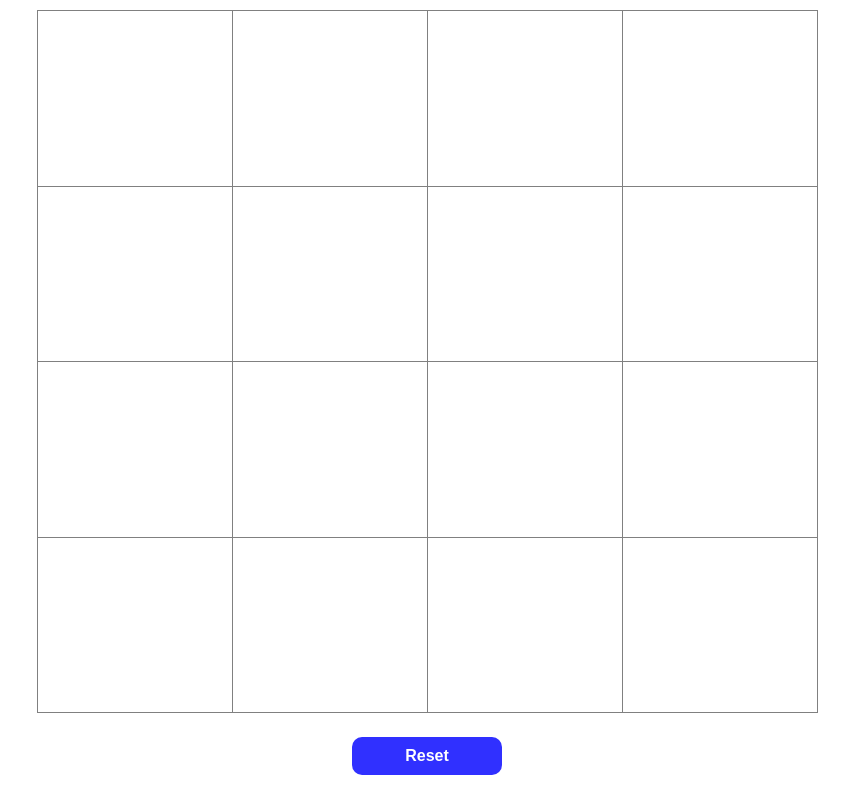
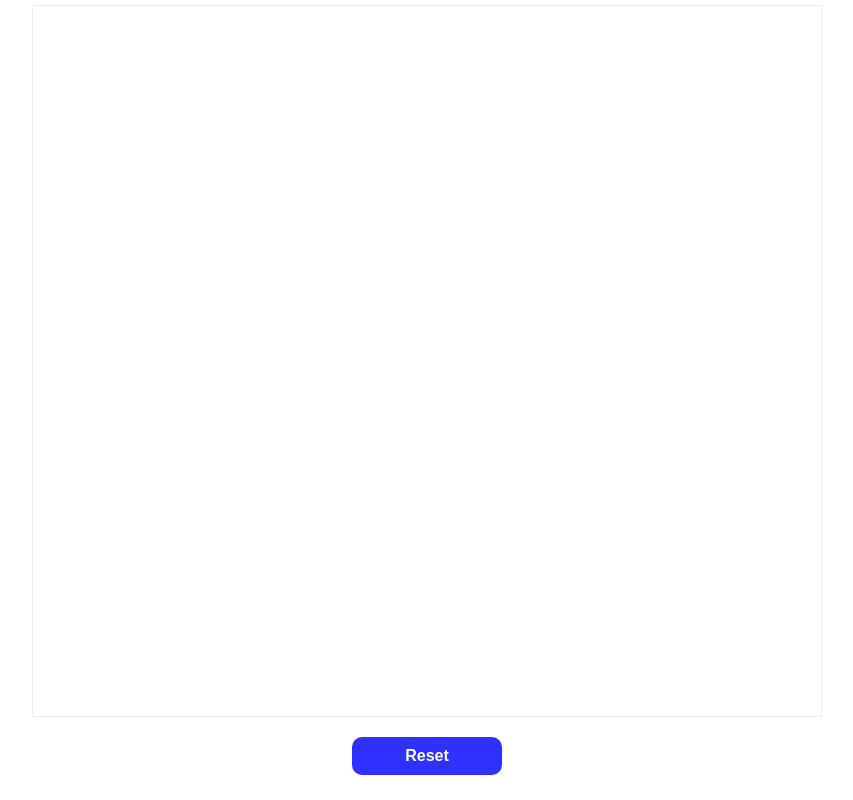
Before and after one commit to Everardos/etch-a-sketch, a plain HTML site: page index.html in a window 1280 px wide. Shown: the whole page, without its empty margins (213-1066 px from the left). Drawn offline with Linux system fonts and the light colour scheme.

Commit message:
Remove box borders and add etch-a-sketch border

```diff
--- a/styles.css
+++ b/styles.css
@@ -18,7 +18,7 @@ body {
     justify-content: center;
     align-items: stretch;
     flex-grow: 1;
-    padding: 5px;
+    border: 1px solid #eeeeee;
 }
 
 .row {
@@ -33,10 +33,6 @@ body {
 .box {
     box-sizing: inherit;
     flex-grow: 1;
-    border: 1px solid grey;
-    margin-right: -1px;
-    margin-bottom: -1px;
-    transition: background-color .2s;
 }
 
 .darken {
```
